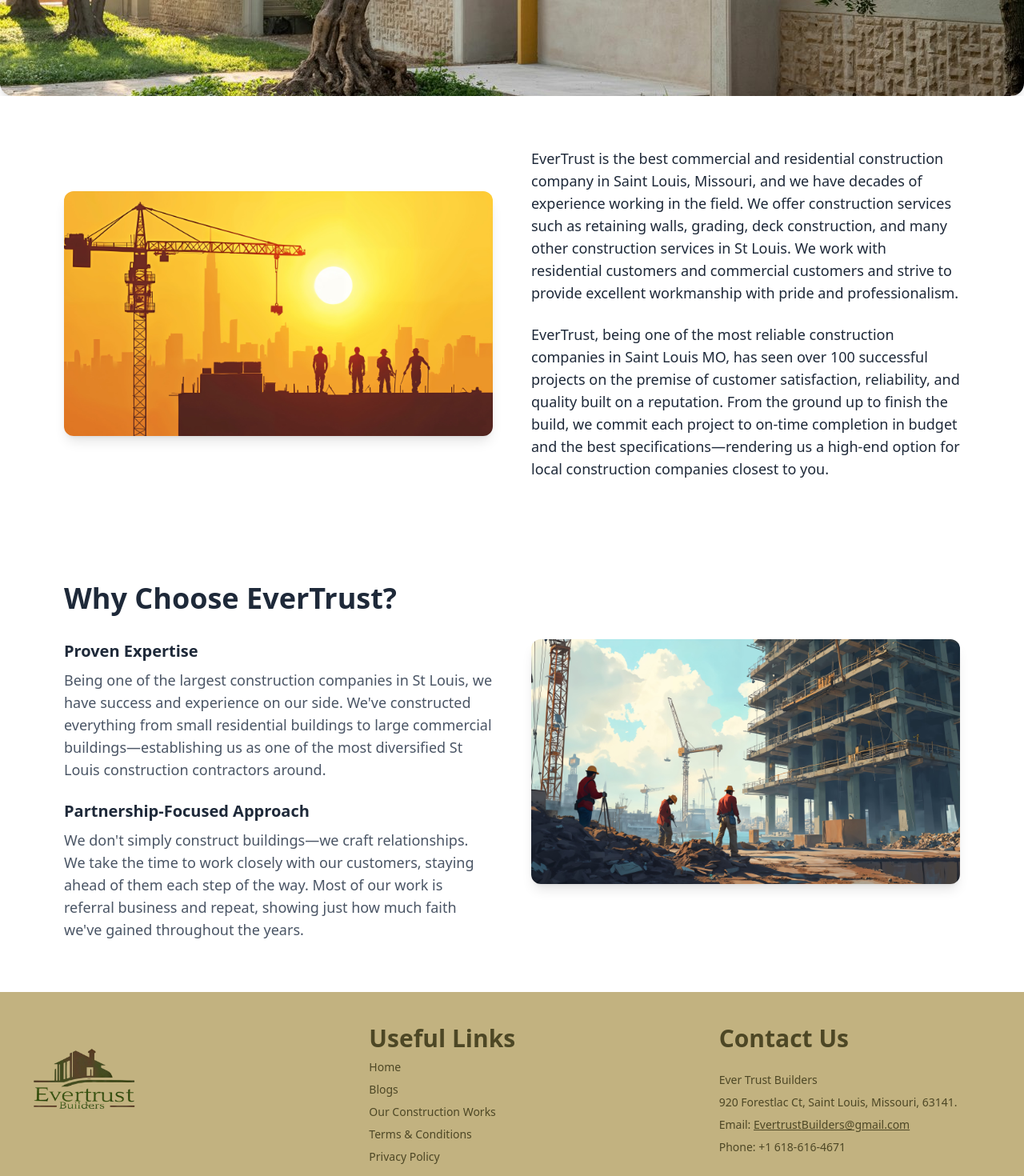
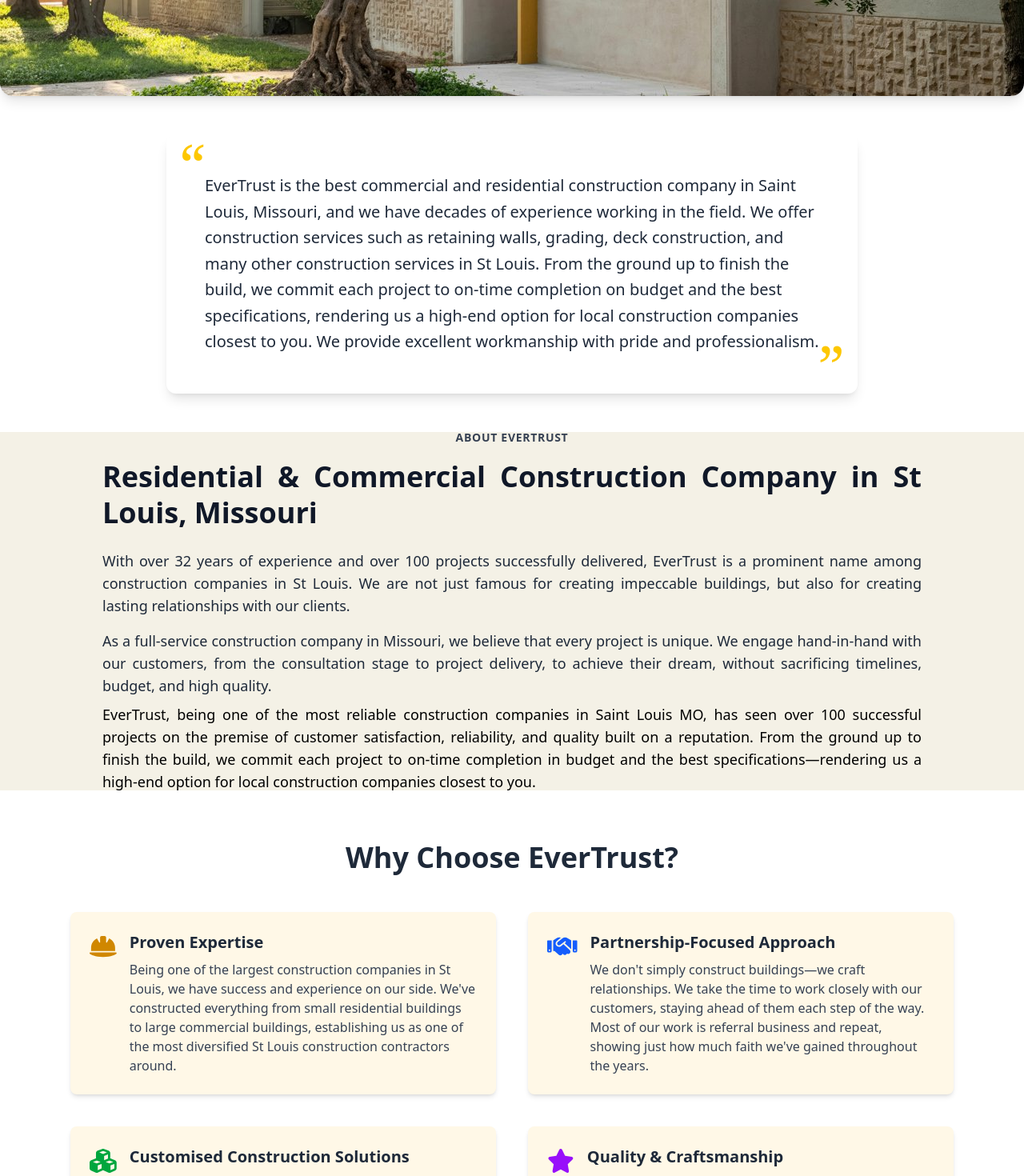
Before and after one commit to tharanycred4future/Ever-trust-builders-test, a React (Vite) app: page / in a window 1280 px wide. Shown: the part 760-2230 px from the top of the page at 80% size. Built offline with nearby package versions, Linux system fonts and the light colour scheme; the HTML template or start-up script is replaced by a standard one.

Commit message:
changes update

```diff
--- a/index.html
+++ b/index.html
@@ -1,13 +1,18 @@
 <!doctype html>
 <html lang="en">
+
 <head>
   <meta charset="UTF-8" />
   <link rel="icon" type="image/svg+xml" href="/logo.png" />
+
+
   <meta name="viewport" content="width=device-width, initial-scale=1.0" />
   <title>Ever Trust Builders</title>
 </head>
+
 <body>
   <div id="root"></div>
   <script type="module" src="/src/main.jsx"></script>
 </body>
+
 </html>
--- a/package.json
+++ b/package.json
@@ -11,6 +11,9 @@
   },
   "dependencies": {
     "@emailjs/browser": "^4.4.1",
+    "@fortawesome/fontawesome-svg-core": "^6.7.2",
+    "@fortawesome/free-solid-svg-icons": "^6.7.2",
+    "@fortawesome/react-fontawesome": "^0.2.2",
     "@tailwindcss/vite": "^4.1.3",
     "aos": "^2.3.4",
     "framer-motion": "^12.9.4",
--- a/src/components/Header/Header.jsx
+++ b/src/components/Header/Header.jsx
@@ -1,4 +1,7 @@
 import React from 'react';
+import { FontAwesomeIcon } from '@fortawesome/react-fontawesome';
+import { motion } from 'framer-motion';
+import { faHardHat, faHandshake, faCubes, faStar } from '@fortawesome/free-solid-svg-icons';
 
 const Header = () => {
   return (
@@ -6,107 +9,125 @@
       <div className="pt-32 md:pt-40">
         {/* Hero Section */}
         <section className="relative w-full min-h-[90vh] text-white">
-          {/* Background Image */}
           <img
             src="/home-header-img-alt.jpeg"
             alt="about page bg image"
             className="absolute inset-0 w-full h-full object-cover rounded-b-2xl shadow-lg"
           />
 
-          {/* Overlay Content */}
           <div className="relative z-10 flex items-center justify-center px-4 sm:px-6 lg:px-8 py-24">
-            <div className=" rounded-xl px-6 sm:px-10 lg:px-20 py-10 max-w-5xl w-full text-center shadow-md">
-              <h3
-                data-aos="fade-up"
-                className="text-sm sm:text-base md:text-lg font-semibold mb-2"
-              >
+            <div className="rounded-xl px-6 sm:px-10 lg:px-20 py-10 max-w-5xl w-full text-center shadow-md">
+              <h3 className="text-sm sm:text-base md:text-lg font-semibold mb-2">
                 Welcome to Ever Trust Builders
               </h3>
-
-              <h1
-                data-aos="fade-up"
-                data-aos-delay="100"
-                className="text-2xl sm:text-4xl md:text-5xl font-extrabold leading-snug md:leading-tight mb-4"
-              >
+              <h1 className="text-2xl sm:text-4xl md:text-5xl font-extrabold leading-snug md:leading-tight mb-4">
                 Best Commercial & Residential Construction Company in Saint Louis, Missouri
               </h1>
             </div>
           </div>
         </section>
 
-        {/* Section 2 */}
-        <section className="relative w-full py-16 bg-white text-gray-800">
-          <div className="container mx-auto px-4 sm:px-6 lg:px-20 flex flex-col md:flex-row items-center gap-12">
-            {/* Image */}
-            <div className="w-full md:w-1/2">
-              <img
-                src="/home-header-img-1.jpg"
-                alt="Why Choose EverTrust"
-                className="w-full h-auto rounded-xl shadow-lg object-cover"
-              />
-            </div>
+        {/* Quotation Block */}
+        <div className="max-w-5xl mx-auto px-6 sm:px-10 lg:px-20 py-12">
+          <div className="relative bg-white rounded-xl shadow-lg p-8 sm:p-12 text-gray-800 text-lg md:text-xl leading-relaxed font-medium">
+            <span className="absolute top-0 left-4 text-6xl sm:text-7xl text-yellow-400 font-serif select-none">
+              &ldquo;
+            </span>
+            <span className="absolute bottom-0 right-4 text-6xl sm:text-7xl text-yellow-400 font-serif select-none">
+              &rdquo;
+            </span>
+            <p className="relative z-10">
+              EverTrust is the best commercial and residential construction company in Saint Louis,
+              Missouri, and we have decades of experience working in the field. We offer construction
+              services such as retaining walls, grading, deck construction, and many other construction
+              services in St Louis. From the ground up to finish the build, we commit each project to
+              on-time completion on budget and the best specifications, rendering us a high-end option
+              for local construction companies closest to you. We provide excellent workmanship with
+              pride and professionalism.
+            </p>
+          </div>
+        </div>
 
-            {/* Text Content */}
-            <div className="w-full md:w-1/2">
-              <p
-                data-aos="fade-up"
-                data-aos-delay="200"
-                className="text-sm sm:text-base md:text-lg mb-6"
-              >
-                EverTrust is the best commercial and residential construction company in Saint Louis, Missouri, and we have decades of experience working in the field. We offer construction services such as retaining walls, grading, deck construction, and many other construction services in St Louis. We work with residential customers and commercial customers and strive to provide excellent workmanship with pride and professionalism.
-              </p>
-              <p
-                data-aos="fade-up"
-                data-aos-delay="300"
-                className="text-sm sm:text-base md:text-lg"
-              >
-                EverTrust, being one of the most reliable construction companies in Saint Louis MO, has seen over 100 successful projects on the premise of customer satisfaction, reliability, and quality built on a reputation. From the ground up to finish the build, we commit each project to on-time completion in budget and the best specifications—rendering us a high-end option for local construction companies closest to you.
-              </p>
-            </div>
+        {/* About Section */}
+        <div className="mx-auto px-6 sm:px-10 lg:px-20 py-16 text-center flex flex-col items-center justify-center  text-lg bg-[#F4F1E6] w-full h-[35vw]">
+          <p className="text-sm font-semibold uppercase tracking-wider text-gray-700 mb-4">
+            About EverTrust
+          </p>
+          <div className='max-w-5xl'>
+            <h2 className="text-2xl sm:text-3xl md:text-4xl font-extrabold text-justify text-gray-900 leading-tight mb-6">
+              Residential & Commercial Construction Company in St Louis, Missouri
+            </h2>
+            <p className="text-base sm:text-lg text-justify text-gray-800 mb-4">
+              With over 32 years of experience and over 100 projects successfully delivered,
+              EverTrust is a prominent name among construction companies in St Louis.
+              We are not just famous for creating impeccable buildings, but also for creating lasting relationships with our clients.
+            </p>
+            <p className="text-base sm:text-lg text-justify text-gray-800">
+              As a full-service construction company in Missouri, we believe that every project is unique.
+              We engage hand-in-hand with our customers, from the consultation stage to project delivery,
+              to achieve their dream, without sacrificing timelines, budget, and high quality.
+            </p>
+            <p className="text-sm sm:text-base text-justify md:text-lg mt-2">
+              EverTrust, being one of the most reliable construction companies in Saint Louis MO,
+              has seen over 100 successful projects on the premise of customer satisfaction,
+              reliability, and quality built on a reputation. From the ground up to finish the build,
+              we commit each project to on-time completion in budget and the best
+              specifications—rendering us a high-end option for local construction companies closest to you.
+            </p>
           </div>
-        </section>
+        </div>
 
-        {/* Why Choose Section */}
-        <section className="relative w-full py-16 bg-white text-gray-800">
-          <div className="container mx-auto px-4 sm:px-6 lg:px-20 flex flex-col-reverse md:flex-row items-center gap-12">
-            {/* Text Content */}
-            <div className="w-full md:w-1/2">
-              <h2 className="text-2xl sm:text-3xl md:text-4xl font-bold mb-8"
-              data-aos="fade-up"
-              data-aos-delay="100">
-                Why Choose EverTrust?
-              </h2>
 
-              <div className="mb-6">
-                <h3 className="text-lg sm:text-xl font-semibold mb-2"
-                data-aos="fade-up"
-                data-aos-delay="100">Proven Expertise</h3>
-                <p className="text-sm sm:text-base md:text-lg text-gray-600"
-                data-aos="fade-up"
-                data-aos-delay="200">
-                  Being one of the largest construction companies in St Louis, we have success and experience on our side. We've constructed everything from small residential buildings to large commercial buildings—establishing us as one of the most diversified St Louis construction contractors around.
-                </p>
-              </div>
 
-              <div>
-                <h3 className="text-lg sm:text-xl font-semibold mb-2"
-                data-aos="fade-up"
-                data-aos-delay="100">Partnership-Focused Approach</h3>
-                <p className="text-sm sm:text-base md:text-lg text-gray-600"
-                data-aos="fade-up"
-                data-aos-delay="300">
-                  We don't simply construct buildings—we craft relationships. We take the time to work closely with our customers, staying ahead of them each step of the way. Most of our work is referral business and repeat, showing just how much faith we've gained throughout the years.
-                </p>
-              </div>
-            </div>
+        {/* Why Choose EverTrust Section (Grid Layout with Icons) */}
+        <section className="py-16 bg-white text-gray-800">
+          <div className="max-w-6xl mx-auto px-6">
+            <h2 className="text-3xl sm:text-4xl font-bold mb-12 text-center">
+              Why Choose EverTrust?
+            </h2>
 
-            {/* Image */}
-            <div className="w-full md:w-1/2">
-              <img
-                src="/home-header-img-2.jpg"
-                alt="Why Choose EverTrust"
-                className="w-full h-auto rounded-xl shadow-lg object-cover"
-              />
+            <div className="grid md:grid-cols-2 gap-10">
+              {/* Animation Variants */}
+              {[{
+                icon: faHardHat,
+                color: "text-yellow-600",
+                title: "Proven Expertise",
+                description: `Being one of the largest construction companies in St Louis, we have success and experience on our side. We've constructed everything from small residential buildings to large commercial buildings, establishing us as one of the most diversified St Louis construction contractors around.
+`,
+              }, {
+                icon: faHandshake,
+                color: "text-blue-600",
+                title: "Partnership-Focused Approach",
+                description: `We don't simply construct buildings—we craft relationships. We take the time to work closely with our customers, staying ahead of them each step of the way. Most of our work is referral business and repeat, showing just how much faith we've gained throughout the years.
+`,
+              }, {
+                icon: faCubes,
+                color: "text-green-600",
+                title: "Customised Construction Solutions",
+                description: `Each project is unique. That's why we provide multiple types of construction solutions such as design/build, general contracting, and pre-engineered systems. Whether your vision is a home in your dreams or expanding your business office, our solutions are tailored to your exact requirements.`,
+              }, {
+                icon: faStar,
+                color: "text-purple-600",
+                title: "Quality & Craftsmanship",
+                description: `As one of the most trusted construction companies near you, we wouldn't settle for anything less than the best. We maintain the highest level of work standards, ensuring that every project we undertake reaches and exceeds industry standards.
+
+`,
+              }].map((item, index) => (
+                <motion.div
+                  key={index}
+                  className="flex items-start gap-4 bg-[#fff8e7] p-6 rounded-lg shadow-md hover:shadow-lg transition-shadow duration-300"
+                  initial={{ opacity: 0, y: 40 }}
+                  whileInView={{ opacity: 1, y: 0 }}
+                  transition={{ duration: 0.6, delay: index * 0.2 }}
+                  viewport={{ once: true, amount: 0.3 }}
+                >
+                  <FontAwesomeIcon icon={item.icon} className={`text-3xl ${item.color} mt-1`} />
+                  <div>
+                    <h3 className="text-xl font-semibold mb-2">{item.title}</h3>
+                    <p className="text-gray-700">{item.description}</p>
+                  </div>
+                </motion.div>
+              ))}
             </div>
           </div>
         </section>
--- a/src/pages/ServicesPage/ServicesPage.jsx
+++ b/src/pages/ServicesPage/ServicesPage.jsx
@@ -1,4 +1,33 @@
 import React from 'react'
+import { motion } from 'framer-motion';
+
+
+const servicesHeader = [
+  {
+    title: 'Commercial Construction',
+    description:
+      'As a highly established commercial construction company, EverTrust is capable of executing intricate commercial projects and design/build services. It could be an office complex, retail space, or an industrial site – we provide expandable and personalised solutions that satisfy business requirements with efficiency and perfection.',
+    image: '/img_2.jpeg',
+  },
+  {
+    title: 'Residential Construction',
+    description:
+      'If residential construction companies in St Louis are what you seek, EverTrust is well-equipped to provide. Custom home building, remodeling, and additions are just a few of our areas of expertise, and we have home construction services that reflect your personal style using the best materials and skills.',
+    image: '/img_1.jpeg',
+  },
+  {
+    title: 'Outdoor Construction Services',
+    description:
+      'Our services do not stop at interiors. We offer professional outdoor construction services such as patio construction, deck construction, and landscaping design to beautify your home or business property\'s outdoor space.',
+    image: '/img_5.jpeg',
+  },
+  {
+    title: 'Affordable Construction Services',
+    description:
+      'We know how important it is to stay within budget. That is why we offer affordable construction services without sacrificing quality. Our professionals offer cost-effective solutions based on each client\'s objectives and financial budget.',
+    image: '/img_3.jpeg',
+  },
+];
 
 const summerServices = [
     {
@@ -16,7 +45,7 @@
     {
       title: "Roofing Work",
       description:
-        "For an issue to come in with a roof, summer is the best season to be addressed. Our roofing work includes installation, repairs, and maintenance to keep your home or business well covered over the elements. We work with all sorts of roofing materials and long-lasting solutions to make sure your property stays safe and secure.",
+        "EverTrust Construction provides the complete set of roofing services from installation to maintenance and repair. Our expert technicians make sure your roof is in perfect condition to provide safety and protection for your home. Need a minor repair or a total replacement? We provide quality and reliability to keep your home protected from the outside world.",
       image: "/Roofing work -1.png",
     },
     {
@@ -85,27 +114,57 @@
 const ServicesPage = () => {
   return (
     <div className='pt-62 md:pt-40' >
-    <div className="relative bg-[url('/header-img.jpg')] bg-cover bg-center h-[100vh]  md:h-[80vh] w-full rounded-lg overflow-hidden">
-        <div className="absolute inset-0 flex items-center justify-center md:justify-start px-4 sm:px-8">
-          <div className="bg-white/80 text-gray-800 rounded-xl shadow-lg w-full sm:w-[90%] md:w-[65%]  p-4 sm:p-6 md:p-8">
-            <h1 className="text-lg sm:text-2xl md:text-3xl font-bold mb-3 text-[#6a2226]">
-              Our Main Construction Services
-            </h1>
-            <h2 className="text-base sm:text-xl md:text-2xl font-semibold text-[#848058] mb-2">
-              Commercial Construction
-            </h2>
-            <p className="text-sm sm:text-base md:text-lg mb-4">
-              With being a highly established commercial construction company, EverTrust is capable to execute intricate commercial projects and design/build services. It could be an office complex, retail space, or an industrial site – we provide expandable and personalized solutions that satisfy business requirements with efficiency and perfection.
-            </p>
-            <h2 className="text-base sm:text-xl md:text-2xl font-semibold text-[#848058] mb-2">
-              Residential Construction
-            </h2>
-            <p className="text-sm sm:text-base md:text-lg">
-              If residential construction companies in St Louis are what you seek, EverTrust is well equipped to provide. Custom home building, remodeling, and additions are just a few of our areas of expertise, and we have home construction services that reflect your personal style using the best materials and skills.
-            </p>
-          </div>
-        </div>
+     {/* Header Background with Title */}
+     <div className="relative bg-[url('/header-img.jpg')] bg-cover bg-center h-[60vh] w-full flex items-center justify-center">
+        <div className="bg-black/50 w-full h-full absolute top-0 left-0" />
+        <h1 className="relative text-white text-3xl md:text-5xl font-bold z-10 text-center">
+          Our Main Construction Services
+        </h1>
       </div>
+
+      {/* Featured Services */}
+      {servicesHeader.map((service, index) => {
+  const isReversed = index % 2 !== 0;
+
+  return (
+    <div
+      key={index}
+      className={`flex flex-col md:flex-row ${
+        isReversed ? 'md:flex-row-reverse' : ''
+      } items-center py-12 px-4 sm:px-8 lg:px-20 gap-8 bg-white`}
+    >
+      <motion.div
+        initial={{ x: isReversed ? 100 : -100, opacity: 0 }}
+        whileInView={{ x: 0, opacity: 1 }}
+        transition={{ duration: 0.8, ease: 'easeOut' }}
+        viewport={{ once: true }}
+        className="w-full md:w-1/2"
+      >
+        <img
+          src={service.image}
+          alt={service.title}
+          className="rounded-lg shadow-lg w-full h-64 object-cover"
+        />
+      </motion.div>
+
+      <motion.div
+        initial={{ x: isReversed ? -100 : 100, opacity: 0 }}
+        whileInView={{ x: 0, opacity: 1 }}
+        transition={{ duration: 0.8, ease: 'easeOut' }}
+        viewport={{ once: true }}
+        className="w-full md:w-1/2"
+      >
+        <h2 className="text-2xl md:text-3xl font-bold text-[#6a2226] mb-4">
+          {service.title}
+        </h2>
+        <p className="text-gray-700 text-base md:text-lg">
+          {service.description}
+        </p>
+      </motion.div>
+    </div>
+  );
+})}
+
 
         <section className="px-4 py-10 sm:px-6 lg:px-16 text-black">
   <div className="max-w-7xl mx-auto">
@@ -122,6 +181,8 @@
     </div>
   </div>
 </section>
+
+
         <section className="py-5 px-4 sm:px-6 lg:px-16 bg-white">
       <div className="max-w-7xl mx-auto">
       <div className="mb-6">
```
Also changed, not shown: src/components/Blogs/Blogs.jsx (added, +11 -0 lines), src/pages/RecentConstructionWorks/RecentConstructionWorks.css (indentation only), 1 other file (tests, documents, lock files or other folders). Lines whose indentation alone changed are shown as unchanged.
